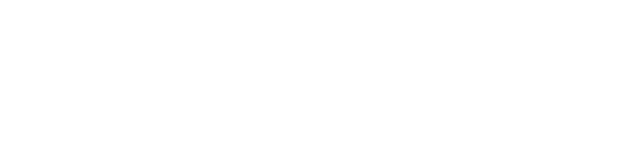
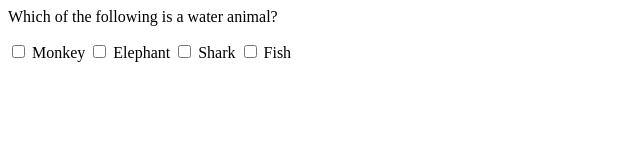
Before and after one commit to tanyagriego/animalQuiz, a plain HTML site: page index.html in a window 1280 px wide. Shown: the whole page, without its empty margins (0-640 px from the left). Drawn offline with Linux system fonts and the light colour scheme.

Commit message:
Added first question and answers

```diff
--- a/data.js
+++ b/data.js
@@ -0,0 +1,17 @@
+const questions = {
+    first: {
+        question: 'Which of the following is a water animal?',
+        correctAnswer: ['Shark', 'Fish'],
+        possibleAnswer: ['Monkey', 'Elephant', 'Shark', 'Fish'],
+    },
+    second: {
+        question: 'What is the average lifespan of a fly?',
+        correctAnswer: 'One day',
+        possibleAnswer: ['One day', 'One week', 'One year', '6 months'],
+    },
+    third: {
+        question: 'Which animals are considered common pets?',
+        correctAnswer: ['Cat', 'Dog'],
+        possibleAnswer:['Cat', 'Dog', 'Whale', 'Larvae ']
+    }
+}
--- a/index.html
+++ b/index.html
@@ -2,11 +2,21 @@
 <html>
     <title>Animal Quiz</title>
     <head>
-        <script src="index.js"></script>
         <link rel="stylesheet" href="styles.css">
     </head>
+    <body>
+        <p id="question"></p>
+        <input id="answerOne" type="checkbox" name="answers">
+        <label id="answerOneLabel" for="answerOne"></label>
 
-    <body>
+        <input id="answerTwo" type="checkbox" name="answers">
+        <label id="answerTwoLabel" for="answerTwo"></label>
+
+        <input id="answerThree" type="checkbox" name="answers">
+        <label id="answerThreeLabel" for="answerThree"></label>
+
+        <input id="answerFour" type="checkbox" name="answers">
+        <label id="answerFourLabel"for="answerFour"></label>
 
 
 
@@ -28,5 +38,10 @@
 
 
 
+
+
+
+        <script type="text/javascript" script src="data.js"></script>
+        <script type="text/javascript" script src="index.js"></script>
     </body>
 </html>
--- a/index.js
+++ b/index.js
@@ -0,0 +1,16 @@
+//This retrieves the question from data.js and prints it to the screen//
+const dataNode = document.getElementById('question');
+dataNode.textContent= questions.first.question;
+
+//This retrieves the possibleAnswer from data.js and prints it to the screen//
+const answerOne = document.getElementById('answerOneLabel');
+answerOne.innerHTML = questions.first.possibleAnswer[0];
+
+const answerTwo = document.getElementById('answerTwoLabel');
+answerTwo.innerHTML = questions.first.possibleAnswer[1];
+
+const answerThree = document.getElementById('answerThreeLabel');
+answerThree.innerHTML = questions.first.possibleAnswer[2];
+
+const answerFour = document.getElementById('answerFourLabel');
+answerFour.innerHTML = questions.first.possibleAnswer[3];
```
